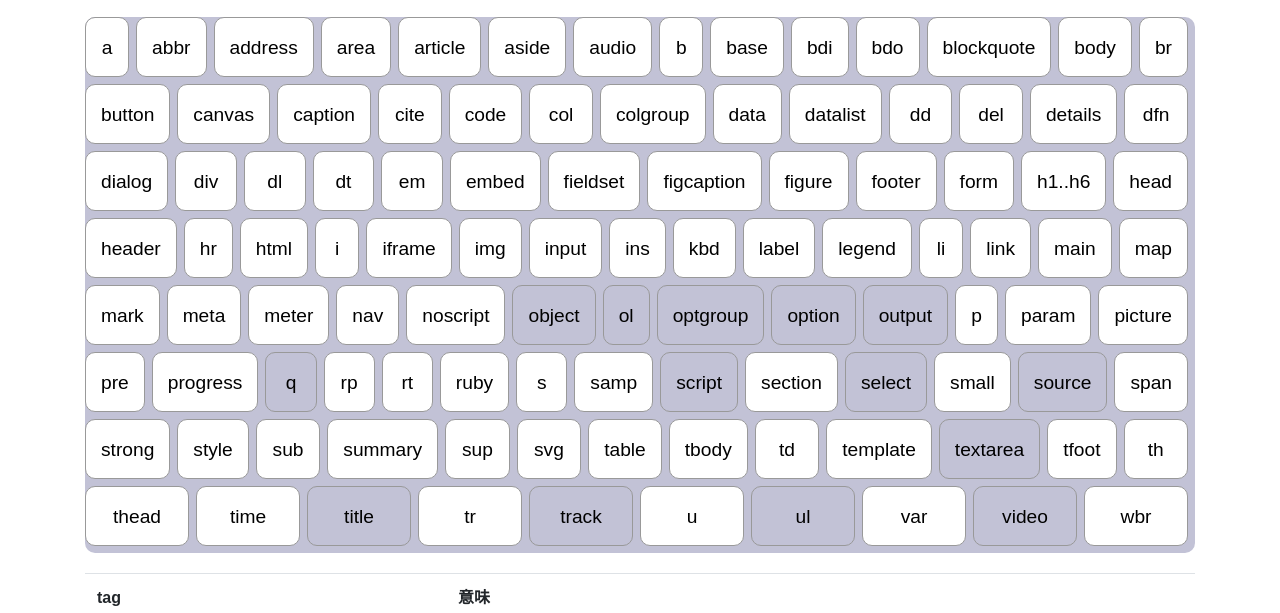
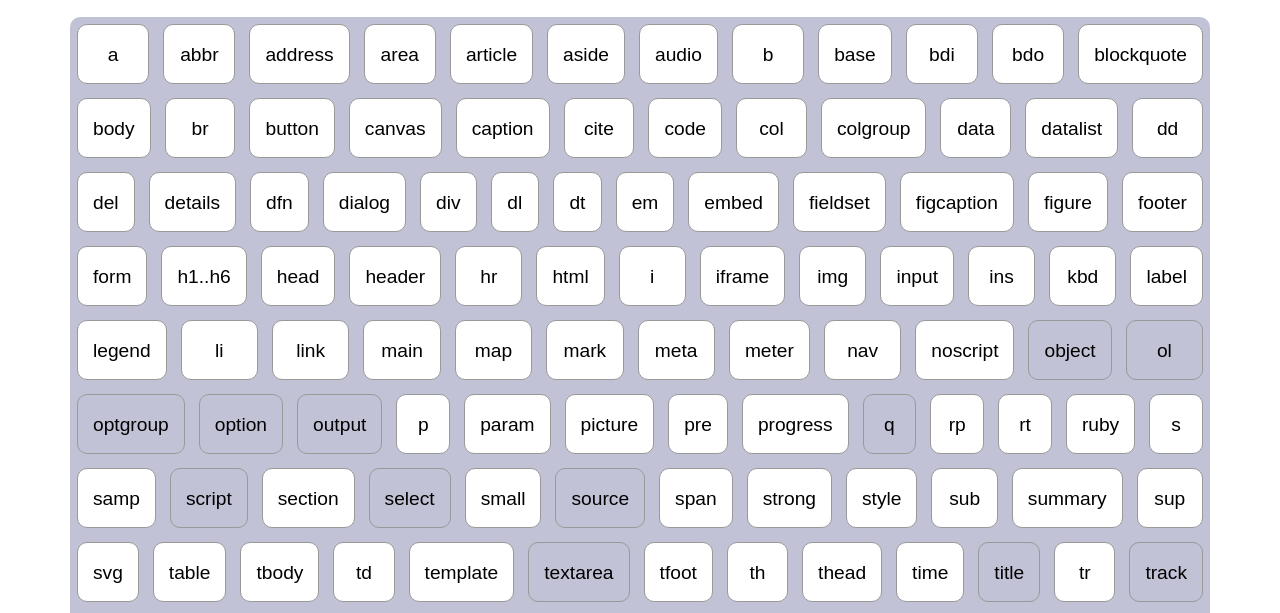
Before and after one commit to azusamatayoshi/htmlelements, a plain HTML site: page index.html in a window 1280 px wide. Shown: the part 165-778 px from the top of the page. Drawn offline with nearby package versions, Linux system fonts and the light colour scheme.

Commit message:
Update style.css

```diff
--- a/style.css
+++ b/style.css
@@ -7,7 +7,6 @@ body {
 
 .row {
   background-color: #c2c2d6;
-  margin: 0 auto;
   border-radius: 10px;
 }
 
@@ -38,8 +37,7 @@ header {
   line-height: 60px;
   border: 1px solid #999;
   border-radius: 10px;
-  margin-right: 7px;
-  margin-bottom: 7px;
+  margin: 7px;
  /*box-shadow: 3px 3px 3px #ccc;*/
 }
 
```
